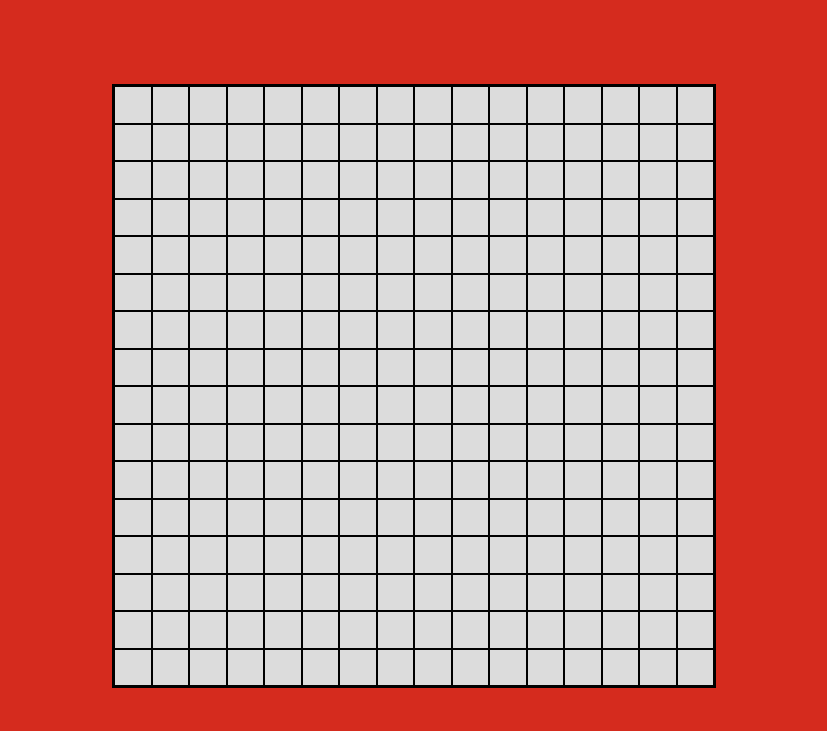
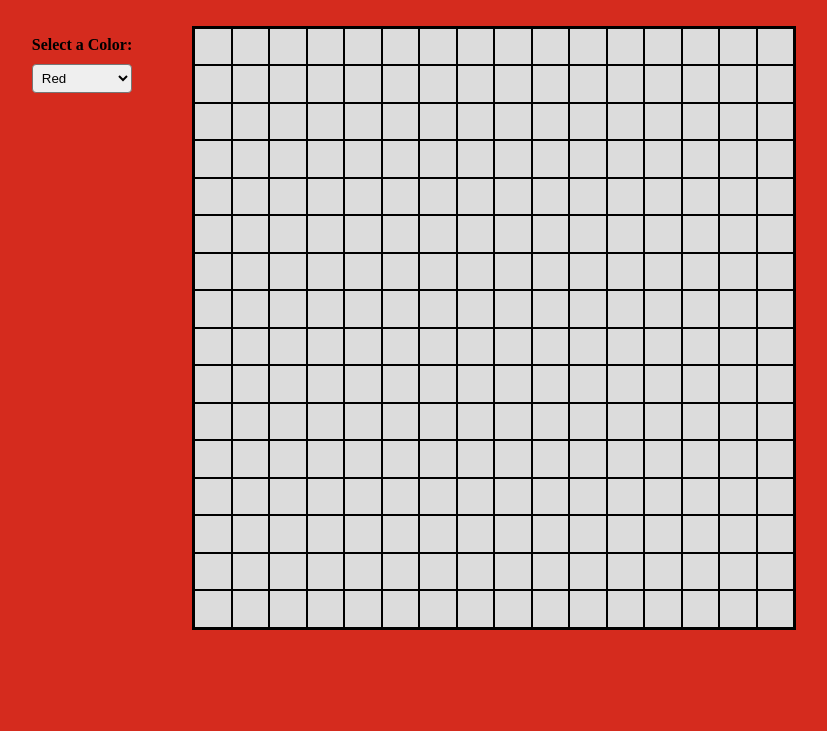
Before and after one commit to Jdodge1090/etch_a_sketch, a plain HTML site: page index.html in a window 1280 px wide. Shown: the part 69-800 px from the top of the page, without its empty margins (226-1053 px from the left). Drawn offline with Linux system fonts and the light colour scheme.

Commit message:
style: center grid container below title
- Adjust flexbox layout for vertical alignment
- Add proper spacing between title and grid
- Maintain controls position relative to centered
grid"

```diff
--- a/index.html
+++ b/index.html
@@ -8,7 +8,22 @@
 </head>
 <body>
     <h1>Etch-A-Sketch</h1>
-    <div id="container"></div>
+    <div class="main-content">
+        <div class="controls">
+            <label for="color">Select a Color:</label>
+            <select name="color" id="color">
+                <option value="red">Red</option>
+                <option value="orange">Orange</option>
+                <option value="yellow">Yellow</option>
+                <option value="green">Green</option>
+                <option value="blue">Blue</option>
+                <option value="indigo">Indigo</option>
+                <option value="violet">Violet</option>
+                <option value="black">Black</option>
+            </select>
+        </div>
+        <div id="container"></div>
+    </div>
     <script src="script.js"></script>
 </body>
-</html></html>
+</html>
--- a/script.js
+++ b/script.js
@@ -1,5 +1,6 @@
 // Set variables
 const container = document.getElementById('container');
+const colorSelect = document.getElementById('color');
 let isClicked = false;
 
 // Create function to inject the grid
@@ -13,7 +14,8 @@ function createGrid(size) {
         cell.classList.add('grid-cell');
         // Add click event listener to each cell as it's created
         cell.addEventListener('click', () => {
-            cell.style.backgroundColor = 'black';
+            const selectedColor = colorSelect.value;
+            cell.style.backgroundColor = selectedColor;
         });
         row.appendChild(cell);
        };
--- a/styles.css
+++ b/styles.css
@@ -20,7 +20,6 @@ h1 {
     flex-direction: column;
     align-self: center;
     justify-self: center;
-    margin-top: 100px;
 }
 
 .grid-row {
@@ -38,3 +37,28 @@ h1 {
     background-color: #4c4b4b;
     opacity: 80%;
 }
+
+.main-content {
+    display: flex;
+    gap: 60px;
+    justify-content: center;
+    align-items: flex-start;
+    padding: 20px;
+    margin-top: 20px;
+}
+
+.controls {
+    display: flex;
+    flex-direction: column;
+    gap: 10px;
+    padding-top: 10px;
+}
+
+label {
+    font-weight: bold;
+}
+
+select {
+    padding: 5px;
+    border-radius: 4px;
+}
```
